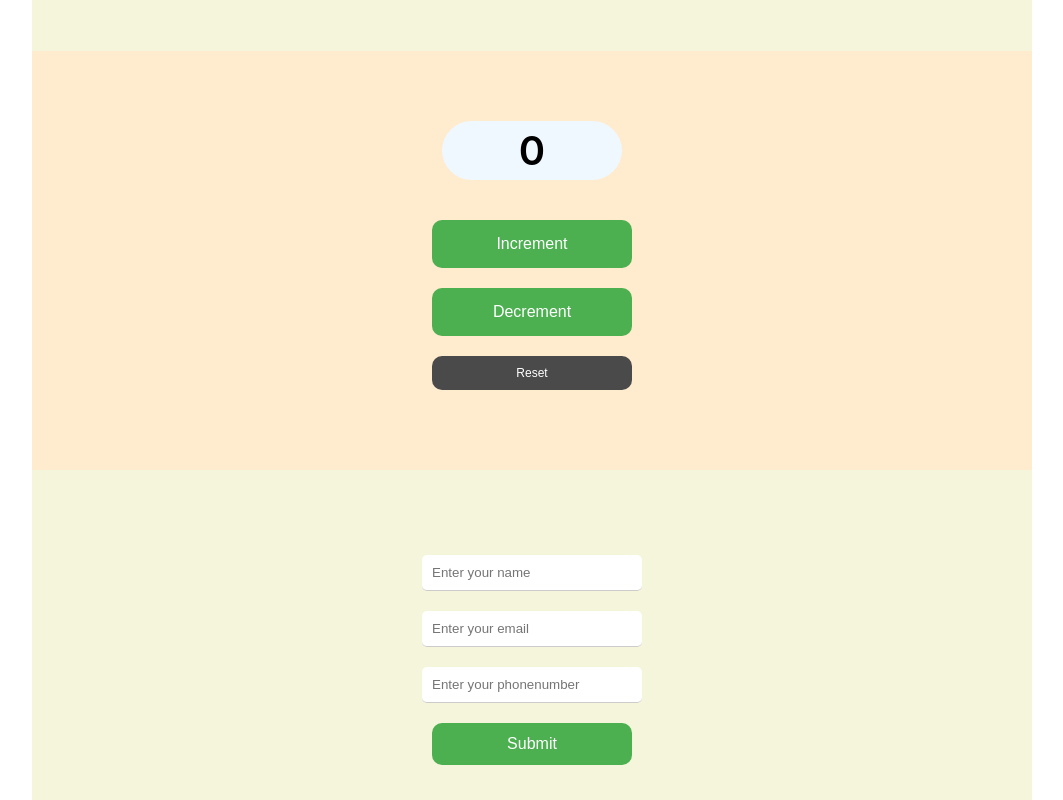
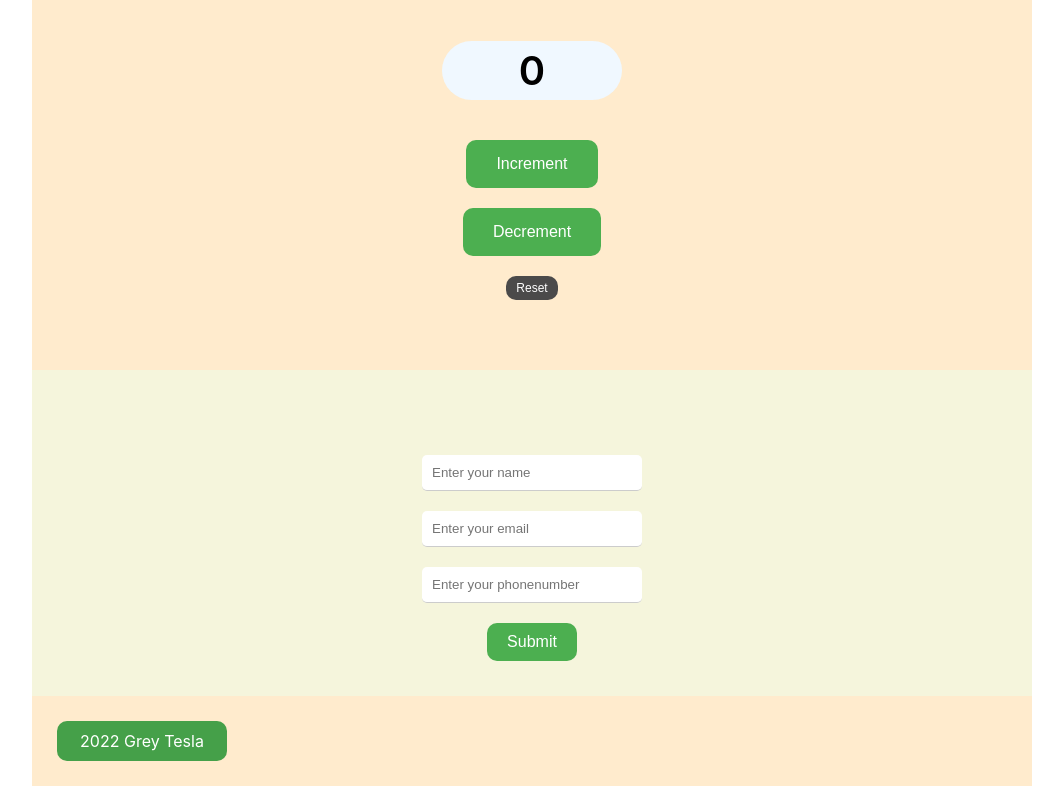
Before and after one commit to EmmanuelOdedele/ReactPractice1, a React (Create React App) app: page / in a window 1280 px wide. Shown: the part 1293-2093 px from the top of the page, without its empty margins (108-1171 px from the left). Built offline with nearby package versions, Linux system fonts and the light colour scheme.

Commit message:
third commit

```diff
--- a/src/App.js
+++ b/src/App.js
@@ -6,8 +6,16 @@ import Countries from "./components/Countries";
 import ListOfCars from "./components/ListOfCars";
 import ListOfUsers from "./components/ListOfUsers";
 import NumberCounter from "./components/NumberCounter";
-import FormOnChange from "./components/FormOnChange";
+import FormOnChangeAndSubmit from "./components/FormOnChangeAndSubmit";
 
+function Car({ data }) {
+  const { brand, color, year } = data;
+  return (
+    <section className="car-container">
+      <div className="car-brand">{`${year} ${color} ${brand}`}</div>
+    </section>
+  );
+}
 
 function App() {
   return (
@@ -19,7 +27,14 @@ function App() {
       <ListOfCars />
       <ListOfUsers />
       <NumberCounter />
-      <FormOnChange />
+      <FormOnChangeAndSubmit />
+      <Car
+        data={{
+          brand: "Tesla",
+          color: "Grey",
+          year: "2022",
+        }}
+      />
     </section>
   );
 }
--- a/src/assets/styles/counter.css
+++ b/src/assets/styles/counter.css
@@ -36,17 +36,21 @@
   cursor: pointer;
 }
 
+.action-btn:hover {
+    background-color: #45a049;
+    font-weight: 600;
+  }
+
 .reset-btn {
     border-radius: 10px;
     border: none;
     background-color: rgb(75, 74, 74);
     color: white;
-    padding: 10px 20px;
+    padding: 5px 10px;
     font-size: 12px;
     margin-top: 10px;
 }
 
-.action-btn:hover {
-  background-color: #45a049;
-  font-weight: 600;
+.reset-btn:hover {
+    background-color: rgb(54, 54, 54);
 }
--- a/src/assets/styles/form.css
+++ b/src/assets/styles/form.css
@@ -23,18 +23,22 @@
     width: 100%;
   }
 
-  button {
+  .form-button {
     background-color: #4caf50;
     border-radius: 10px;
     border: none;
     color: white;
-    padding: 12px 20px;
+    padding: 10px 20px;
     text-align: center;
     text-decoration: none;
     display: inline-block;
     font-size: 16px;
     margin: 10px 10px;
     cursor: pointer;
-    max-width: 200px;
-    width: 100%;
+    /* max-width: 200px;
+    width: 100%; */
   }
+
+  .form-button:hover {
+    background-color: #45a049;
+  }
--- a/src/components/FormOnChange.js
+++ /dev/null
@@ -1,33 +0,0 @@
-import React from "react";
-import "../assets/styles/form.css"
-
-function FormOnChange() {
-    const handleChange = (event) => {
-      event.preventDefault();
-      console.log("Values :", event.target.value);
-    };
-    return (
-      <section className="form-container">
-        <form>
-          <input
-            onChange={handleChange}
-            type="text"
-            placeholder="Enter your name"
-          />
-          <input
-            onChange={handleChange}
-            type="email"
-            placeholder="Enter your email"
-          />
-          <input
-            onChange={handleChange}
-            type="tel"
-            placeholder="Enter your phonenumber"
-          />
-          <button type="submit">Submit</button>
-        </form>
-      </section>
-    );
-  }
-
-export default FormOnChange
--- /dev/null
+++ b/src/components/FormOnChangeAndSubmit.js
@@ -0,0 +1,72 @@
+import React, { useState } from "react";
+import "../assets/styles/form.css";
+
+function FormOnChangeAndSubmit() {
+  // onChange event
+  const handleChange = (event) => {
+    event.preventDefault();
+    console.log("Values :", event.target.value);
+  };
+
+  const [state, setState] = useState("Submit");
+
+  //handle mouse over
+  const handleMouseOver = (event) => {
+    setState("You are about to submit");
+    setTimeout(() => {
+      setState("Submit");
+    }, 1000);
+    console.log("You hoverd over me.");
+  };
+
+  // onSubmit event
+  const handleSubmit = (event) => {
+    event.preventDefault();
+    const { name, email, tel } = event.target.elements;
+    alert(`Hello ${name.value}, your details have been submitted. Thank you.`);
+    alert(
+      `Your details are: Name: ${name.value}, Email: ${email.value}, Telephone number: ${tel.value}. If there is an error in the details, kindly refill the form.`
+    );
+    console.log(
+      "Name:",
+      name.value,
+      "Email:",
+      email.value,
+      "Telephone number:",
+      tel.value
+    );
+  };
+  return (
+    <section className="form-container">
+      <form onSubmit={handleSubmit}>
+        <input
+          onChange={handleChange}
+          type="text"
+          name="name"
+          placeholder="Enter your name"
+        />
+        <input
+          onChange={handleChange}
+          type="email"
+          name="email"
+          placeholder="Enter your email"
+        />
+        <input
+          onChange={handleChange}
+          type="tel"
+          name="tel"
+          placeholder="Enter your phonenumber"
+        />
+        <button
+          onMouseOver={handleMouseOver}
+          className="form-button"
+          type="submit"
+        >
+          {state}
+        </button>
+      </form>
+    </section>
+  );
+}
+
+export default FormOnChangeAndSubmit;
--- a/src/index.css
+++ b/src/index.css
@@ -39,43 +39,16 @@ code {
   font-weight: bold;
 }
 
-.form-container {
-  max-width: 600px;
+.car-container {
   padding: 25px;
-  width: 100%;
-  margin: 0 auto;
+  background-color: blanchedalmond;
 }
 
-form {
-  display: flex;
-  flex-direction: column;
-  align-items: center;
-  justify-content: center;
-  margin-top: 50px;
+.car-brand {
+  background-color: #45a049;
+  color: #fff;
+  text-align: center;
+  max-width: 150px;
+  padding: 10px;
+  border-radius: 10px;
 }
-
-input {
-  border: none;
-  border-bottom: 1px solid #ccc;;
-  border-radius: 5px;
-  padding: 10px;
-  margin: 10px 0;
-  max-width: 200px;
-  width: 100%;
-}
-
-button {
-  background-color: #4caf50;
-  border-radius: 10px;
-  border: none;
-  color: white;
-  padding: 12px 20px;
-  text-align: center;
-  text-decoration: none;
-  display: inline-block;
-  font-size: 16px;
-  margin: 10px 10px;
-  cursor: pointer;
-  max-width: 200px;
-  width: 100%;
-}
```
